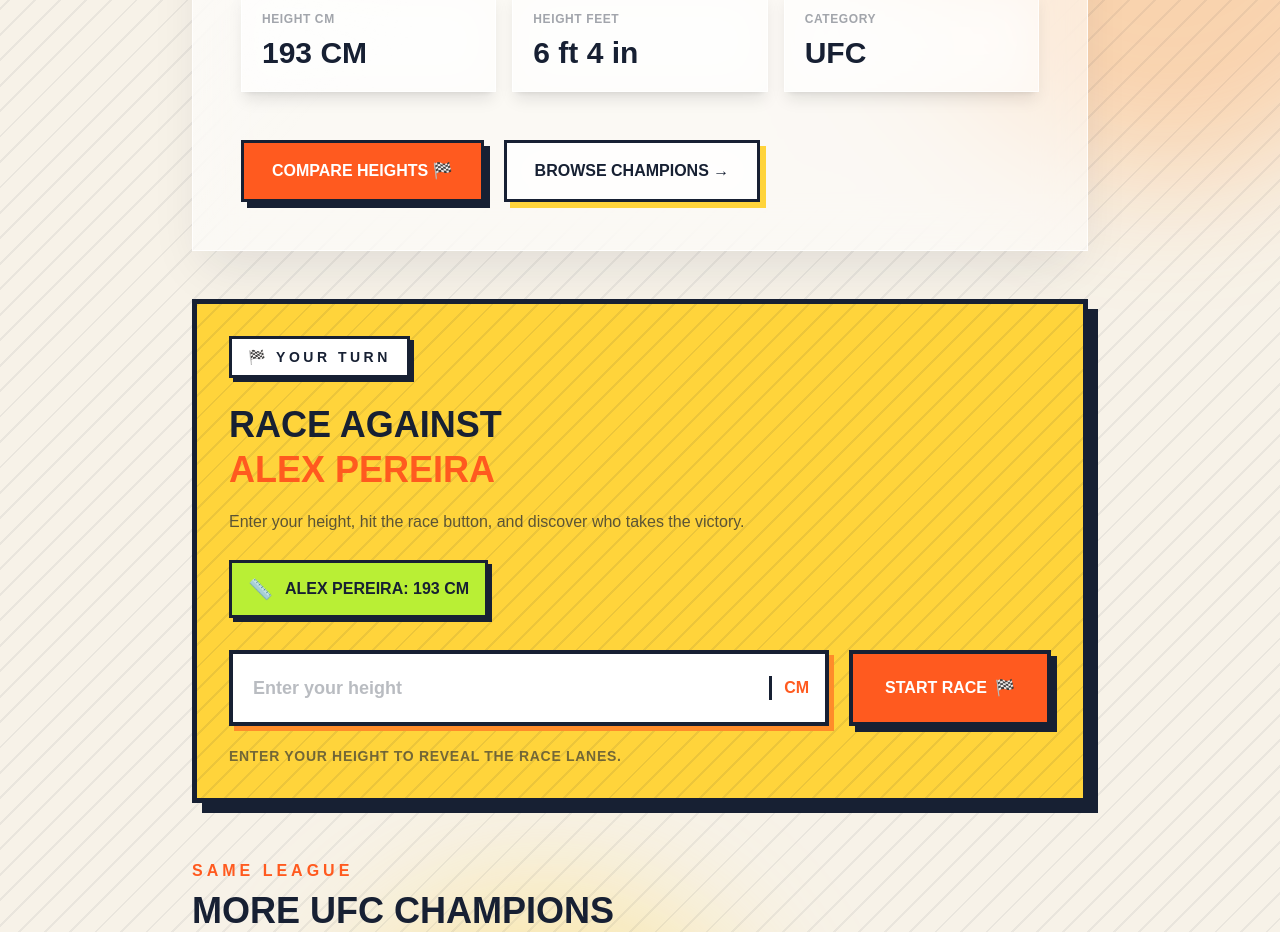
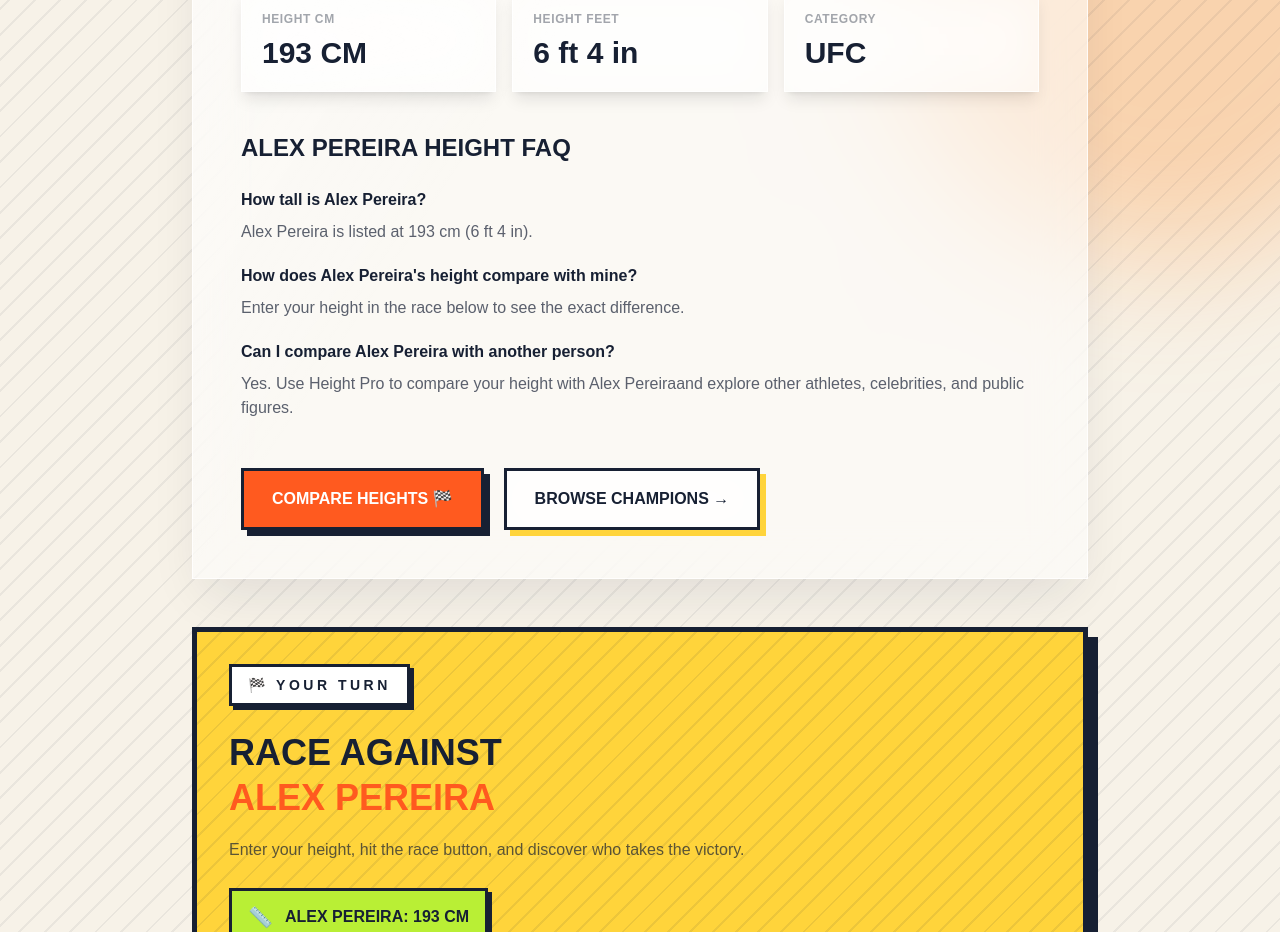
Before and after one commit to umernisar188-afk/height-pro, a Next.js app: page /people/alex-pereira in a window 1280 px wide. Shown: the part 1000-1932 px from the top of the page. Built offline with nearby package versions, Linux system fonts and the light colour scheme.

Commit message:
Add FAQ content to person pages

```diff
--- a/app/people/[slug]/page.tsx
+++ b/app/people/[slug]/page.tsx
@@ -28,8 +28,8 @@ export async function generateMetadata({
   const heightFeet = cmToFeetInches(person.heightCm);
 
   return {
-    title: `${person.name} Height`,
-    description: `How tall is ${person.name}? ${person.name} is listed at ${person.heightCm} cm (${heightFeet}) tall. Compare their height with other celebrities and athletes.`,
+    title: `${person.name} Height: ${person.heightCm} cm | Height Pro`,
+    description: `How tall is ${person.name}? ${person.name} is listed at ${person.heightCm} cm (${heightFeet}). Compare your height with ${person.name} and other athletes, celebrities, and public figures on Height Pro.`,
   };
 }
 
@@ -231,7 +231,41 @@ export default async function PersonPage({
               </div>
 
             </div>
+<section className="mt-10">
+  <h2 className="text-2xl font-black uppercase text-[#172033]">
+    {person.name} Height FAQ
+  </h2>
 
+  <div className="mt-6 space-y-5 text-[#172033]/70">
+    <div>
+      <h3 className="font-black text-[#172033]">
+        How tall is {person.name}?
+      </h3>
+      <p className="mt-2">
+        {person.name} is listed at {person.heightCm} cm ({heightFeet}).
+      </p>
+    </div>
+
+    <div>
+      <h3 className="font-black text-[#172033]">
+        How does {person.name}'s height compare with mine?
+      </h3>
+      <p className="mt-2">
+        Enter your height in the race below to see the exact difference.
+      </p>
+    </div>
+
+    <div>
+      <h3 className="font-black text-[#172033]">
+        Can I compare {person.name} with another person?
+      </h3>
+      <p className="mt-2">
+        Yes. Use Height Pro to compare your height with {person.name}
+        and explore other athletes, celebrities, and public figures.
+      </p>
+    </div>
+  </div>
+</section>
             {/* ACTION BUTTONS */}
             <div className="mt-12 flex flex-wrap gap-5">
 
```
